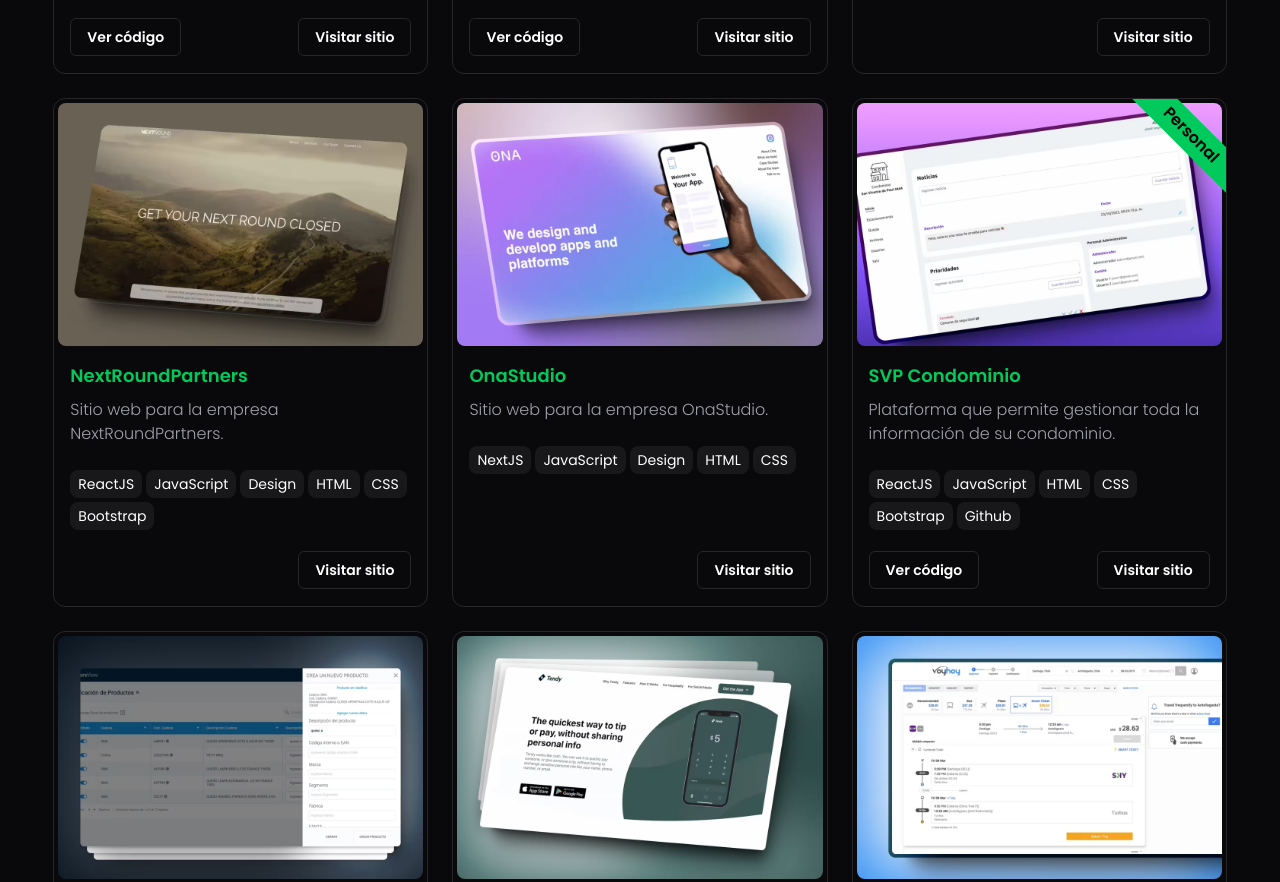
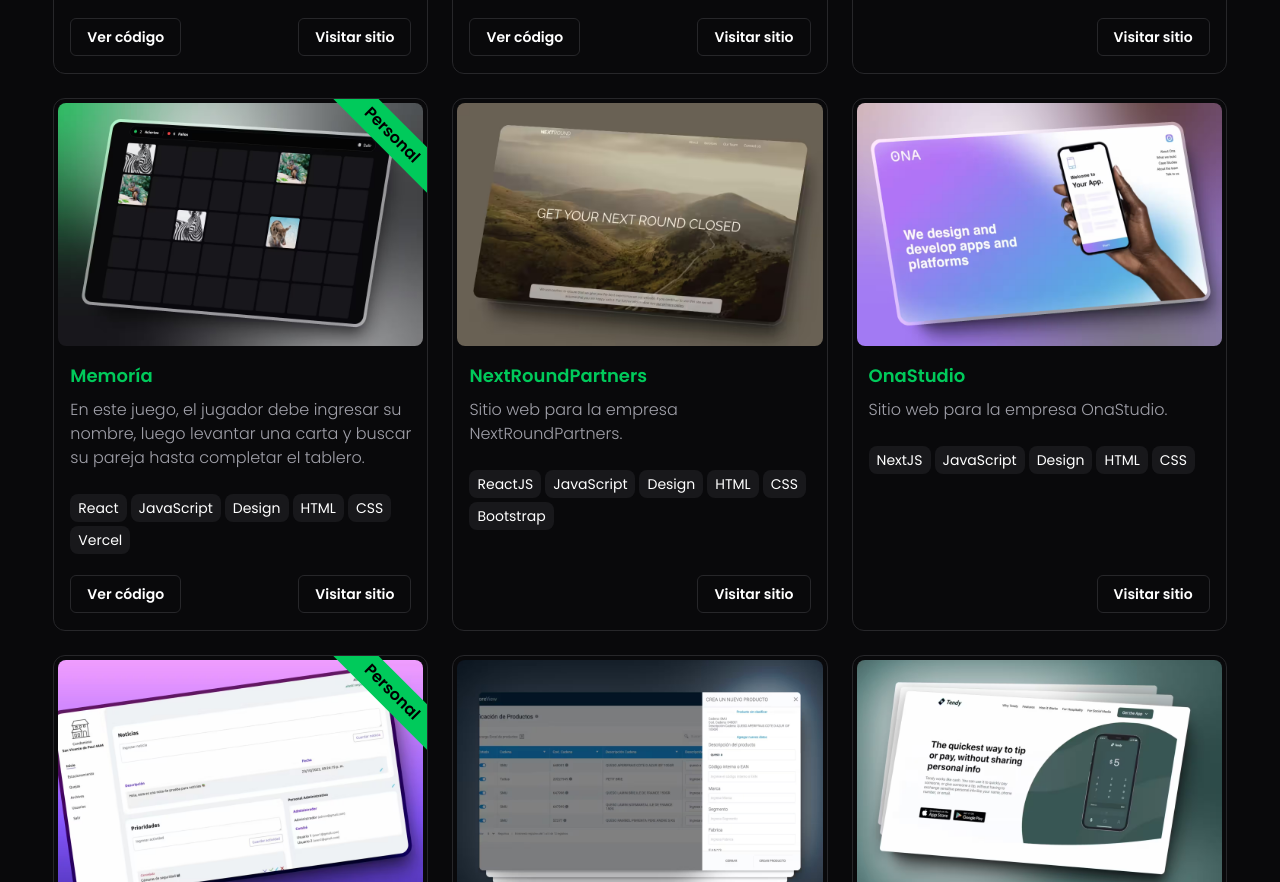
Before and after one commit to ransilad/www.ransilad.com, an Astro site: page / in a window 1280 px wide. Shown: the part 5126-6008 px from the top of the page. Built offline with nearby package versions, Linux system fonts and the light colour scheme; Astro itself is replaced by a stand-in of ours.

Commit message:
Add 'Memoría' memory game to portfolio with description, tags, and image for enhanced project showcase

```diff
--- a/src/components/Portfolio.astro
+++ b/src/components/Portfolio.astro
@@ -171,6 +171,17 @@
     tags: ['NextJS', 'JavaScript', 'Design', 'HTML', 'CSS', 'OpenAI'],
     description: 'Buscador de sinónimos, antónimos y definiciones, el cual hace uso de la API de OpenAI.',
     githubUrl: 'https://github.com/ransilad/syn-ant-definition-finder'
+  },
+  {
+    id: 'memory-game',
+    isPersonal: true,
+    category: ['all', 'web'],
+    title: 'Memoría',
+    image: import('@assets/images/portfolio/memory-game.avif'),
+    url: 'https://memory.ransilad.com/',
+    tags: ['React', 'JavaScript', 'Design', 'HTML', 'CSS', 'Vercel'],
+    description: 'En este juego, el jugador debe ingresar su nombre, luego levantar una carta y buscar su pareja hasta completar el tablero.',
+    githubUrl: 'https://github.com/ransilad/memory-game'
   }
 ]
 ---
```
Also changed, not shown: src/assets/images/portfolio/memory-game.avif (added).
